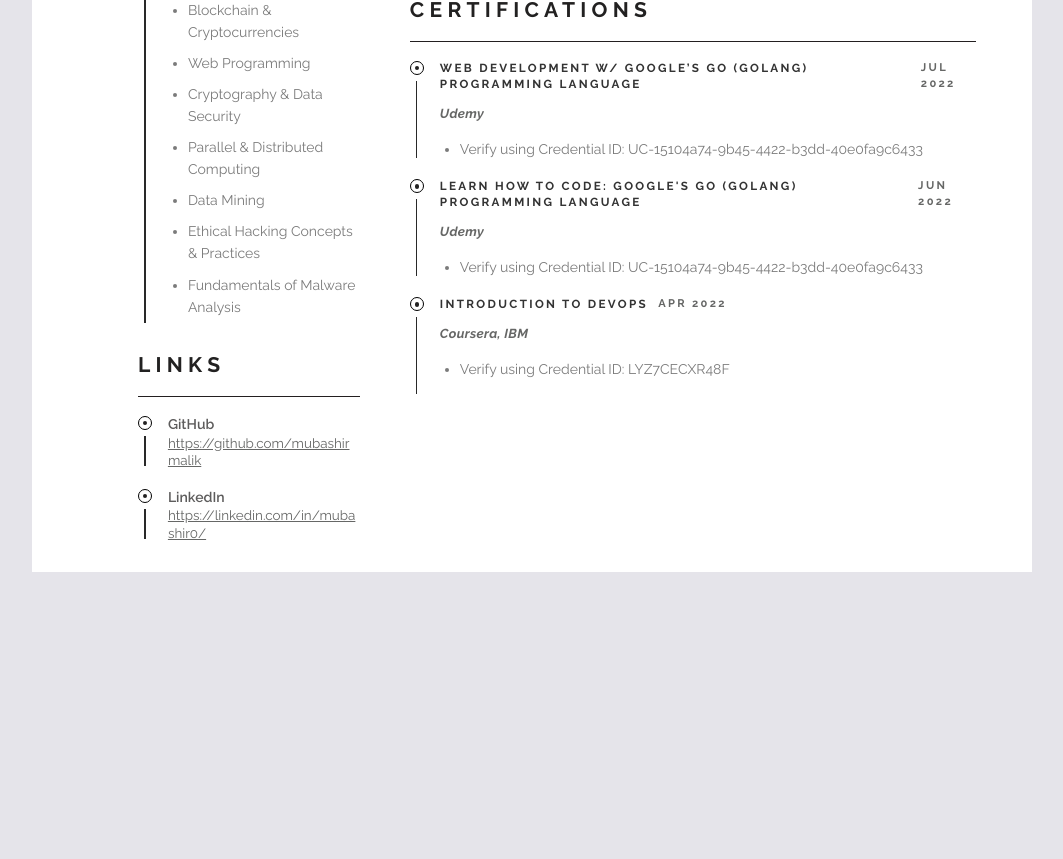
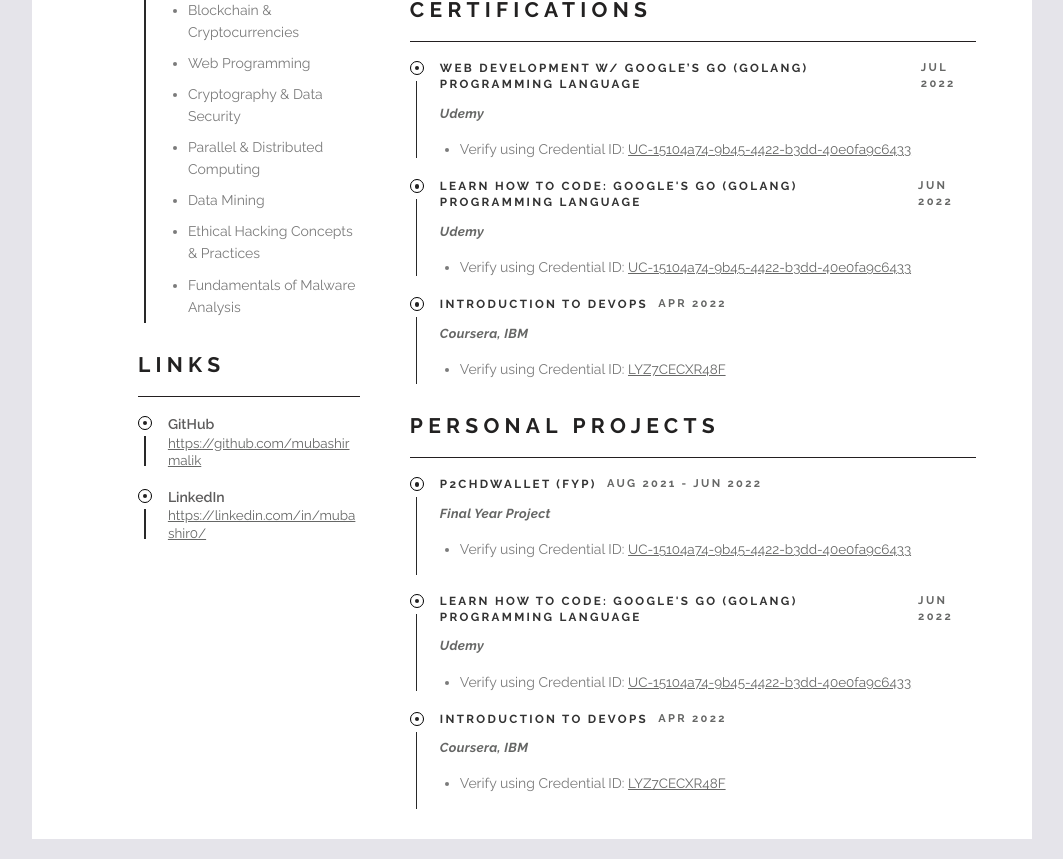
Before and after one commit to RehanMaroof/Resume, a React (Create React App) app: page / in a window 1280 px wide. Shown: the part 758-1617 px from the top of the page, without its empty margins (122-1185 px from the left). Before the commit the page ends 1350 px from the top, so only its background shows below. Built offline with nearby package versions, Linux system fonts and the light colour scheme; the HTML template or start-up script is replaced by a standard one.

Commit message:
deploy gh-pages

```diff
--- a/package.json
+++ b/package.json
@@ -1,4 +1,5 @@
 {
+  "homepage": "http://mubashirmalik.github.io/Resume",
   "name": "resume-builder",
   "version": "0.1.0",
   "private": true,
@@ -12,6 +13,7 @@
     "@testing-library/jest-dom": "^5.16.4",
     "@testing-library/react": "^13.3.0",
     "@testing-library/user-event": "^13.5.0",
+    "gh-pages": "^4.0.0",
     "react": "^18.2.0",
     "react-dom": "^18.2.0",
     "react-scripts": "5.0.1",
@@ -19,6 +21,8 @@
     "web-vitals": "^2.1.4"
   },
   "scripts": {
+    "predeploy": "npm run build",
+    "deploy": "gh-pages -d build",
     "start": "react-scripts start",
     "build": "react-scripts build",
     "test": "react-scripts test",
--- a/src/Resume.js
+++ b/src/Resume.js
@@ -170,7 +170,7 @@
                                 </div>
                                 <div className="Item-desc">
                                     <ul>
-                                        <li>Verify using Credential ID: UC-15104a74-9b45-4422-b3dd-40e0fa9c6433</li>
+                                        <li>Verify using Credential ID: <a target="_blank" rel="noreferrer" href="https://www.udemy.com/certificate/UC-15104a74-9b45-4422-b3dd-40e0fa9c6433/">UC-15104a74-9b45-4422-b3dd-40e0fa9c6433</a></li>
                                     </ul>
                                 </div>
                             </div>
@@ -196,7 +196,88 @@
                                 </div>
                                 <div className="Item-desc">
                                     <ul>
-                                        <li>Verify using Credential ID: UC-15104a74-9b45-4422-b3dd-40e0fa9c6433</li>
+                                        <li>Verify using Credential ID: <a target="_blank" rel="noreferrer" href="https://www.udemy.com/certificate/UC-15104a74-9b45-4422-b3dd-40e0fa9c6433/">UC-15104a74-9b45-4422-b3dd-40e0fa9c6433</a></li>
+                                    </ul>
+                                </div>
+                            </div>
+                        </div>
+                        <div className="Item">
+                            <div className="Item-left">
+                                <div className="Circle-bullet">
+                                    <div className="Inner-circle"></div>
+                                </div>
+                                <StyledLine height="67.094px" marginLeft="6.1px" width="1px" />
+                            </div>
+                            <div className="Item-right">
+                                <div className="Item-heading">
+                                    <div style={{display: "flex"}}>
+                                    Introduction to DevOps&nbsp;
+                                        <div className="Item-date" style={{marginLeft: "5px"}}>
+                                            APR 2022
+                                        </div>
+                                    </div>
+                                    <div className="Item-sub-heading Work-company">
+                                        Coursera, IBM
+                                    </div>
+                                </div>
+                                <div className="Item-desc">
+                                    <ul>
+                                        <li>Verify using Credential ID: <a target="_blank" rel="noreferrer" href="https://www.coursera.org/account/accomplishments/verify/LYZ7CECXR48F">LYZ7CECXR48F</a></li>
+                                    </ul>
+                                </div>
+                            </div>
+                        </div>
+                    </div>
+                    <div className="Projects">
+                        <div className="Heading">PERSONAL PROJECTS</div>
+                        <div className="Item">
+                            <div className="Item-left">
+                                <div className="Circle-bullet">
+                                    <div className="Inner-circle"></div>
+                                </div>
+                                <StyledLine height="77.094px" marginLeft="6.1px" width="1px" />
+                            </div>
+                            <div className="Item-right">
+                                <div className="Item-heading">
+                                    <div style={{display: "flex"}}>
+                                    P2CHDWallet (FYP)&nbsp;
+                                    <div className="Item-date" style={{marginLeft: "5px"}}>
+                                            AUG 2021 - JUN 2022
+                                        </div>
+                                    </div>
+                                    <div className="Item-sub-heading Work-company">
+                                        Final Year Project
+                                    </div>
+                                </div>
+                                <div className="Item-desc">
+                                    <ul>
+                                        <li>Verify using Credential ID: <a target="_blank" rel="noreferrer" href="https://www.udemy.com/certificate/UC-15104a74-9b45-4422-b3dd-40e0fa9c6433/">UC-15104a74-9b45-4422-b3dd-40e0fa9c6433</a></li>
+                                    </ul>
+                                </div>
+                            </div>
+                        </div>
+                        <div className="Item">
+                            <div className="Item-left">
+                                <div className="Circle-bullet">
+                                    <div className="Inner-circle"></div>
+                                </div>
+                                <StyledLine height="77.094px" marginLeft="6.1px" width="1px" />
+                            </div>
+                            <div className="Item-right">
+                                <div className="Item-heading">
+                                    <div style={{display: "flex"}}>
+                                    Learn How To Code: Google's Go (golang) Programming Language&nbsp;
+                                        <div className="Item-date" style={{marginLeft: "5px"}}>
+                                            JUN 2022
+                                        </div>
+                                    </div>
+                                    <div className="Item-sub-heading Work-company">
+                                        Udemy
+                                    </div>
+                                </div>
+                                <div className="Item-desc">
+                                    <ul>
+                                        <li>Verify using Credential ID: <a target="_blank" rel="noreferrer" href="https://www.udemy.com/certificate/UC-15104a74-9b45-4422-b3dd-40e0fa9c6433/">UC-15104a74-9b45-4422-b3dd-40e0fa9c6433</a></li>
                                     </ul>
                                 </div>
                             </div>
@@ -222,7 +303,7 @@
                                 </div>
                                 <div className="Item-desc">
                                     <ul>
-                                        <li>Verify using Credential ID: LYZ7CECXR48F</li>
+                                        <li>Verify using Credential ID: <a target="_blank" rel="noreferrer" href="https://www.coursera.org/account/accomplishments/verify/LYZ7CECXR48F">LYZ7CECXR48F</a></li>
                                     </ul>
                                 </div>
                             </div>
```
Also changed, not shown: 1 other file (tests, documents, lock files or other folders).
